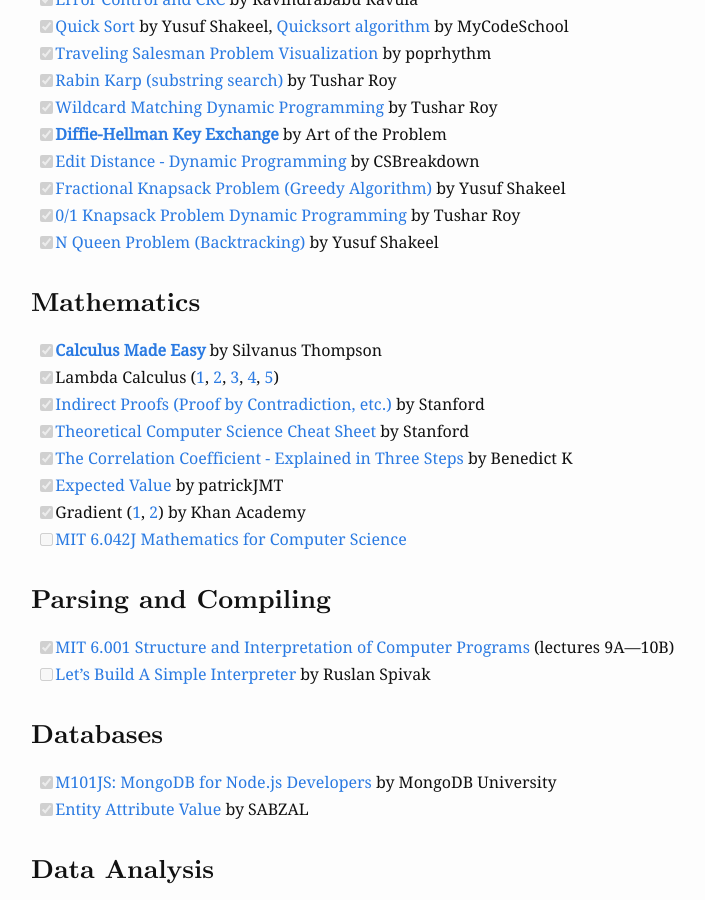
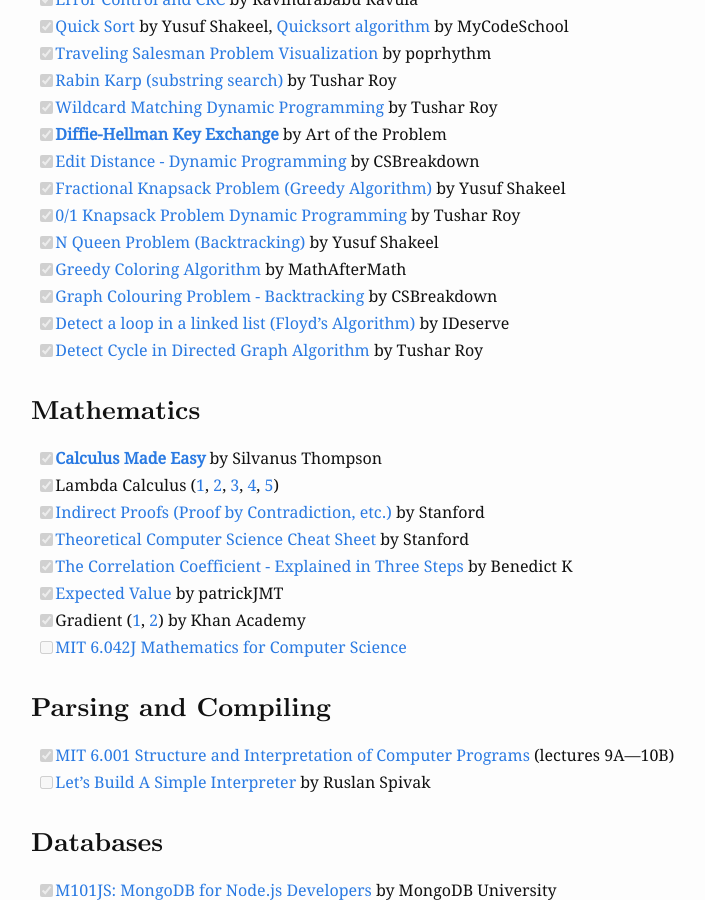
Before and after one commit to alopatindev/alopatindev.github.io, a Jekyll site: the page built from _posts/2016-11-29-self-learning.markdown, in a window 1280 px wide and 900 px high, scrolled down 1441 px. Shown: the whole window, without its empty margins (204-909 px from the left). Built offline with Jekyll 4.4.1, drawn with Linux system fonts in a browser that asks for light colours; comment, search, counter and statistics services are not loaded.

Commit message:
update 2016-11-29-self-learning

```diff
--- a/_posts/2016-11-29-self-learning.markdown
+++ b/_posts/2016-11-29-self-learning.markdown
@@ -54,6 +54,10 @@
 - [x][Fractional Knapsack Problem (Greedy Algorithm)](https://www.youtube.com/watch?v=_08myilrxq8) by Yusuf Shakeel
 - [x][0/1 Knapsack Problem Dynamic Programming](https://www.youtube.com/watch?v=8LusJS5-AGo) by Tushar Roy
 - [x][N Queen Problem (Backtracking)](https://www.youtube.com/watch?v=lTPIX2Ywo3U) by Yusuf Shakeel
+- [x][Greedy Coloring Algorithm](https://www.youtube.com/watch?v=vGjsi8NIpSE) by MathAfterMath
+- [x][Graph Colouring Problem - Backtracking](https://www.youtube.com/watch?v=miCYGGrTwFU) by CSBreakdown
+- [x][Detect a loop in a linked list (Floyd's Algorithm)](https://www.youtube.com/watch?v=apIw0Opq5nk) by IDeserve
+- [x][Detect Cycle in Directed Graph Algorithm](https://www.youtube.com/watch?v=rKQaZuoUR4M) by Tushar Roy
 
 ### Mathematics
 - [x][**Calculus Made Easy**](https://www.amazon.com/Calculus-Made-Easy-Silvanus-Thompson/dp/0312185480) by Silvanus Thompson
```
